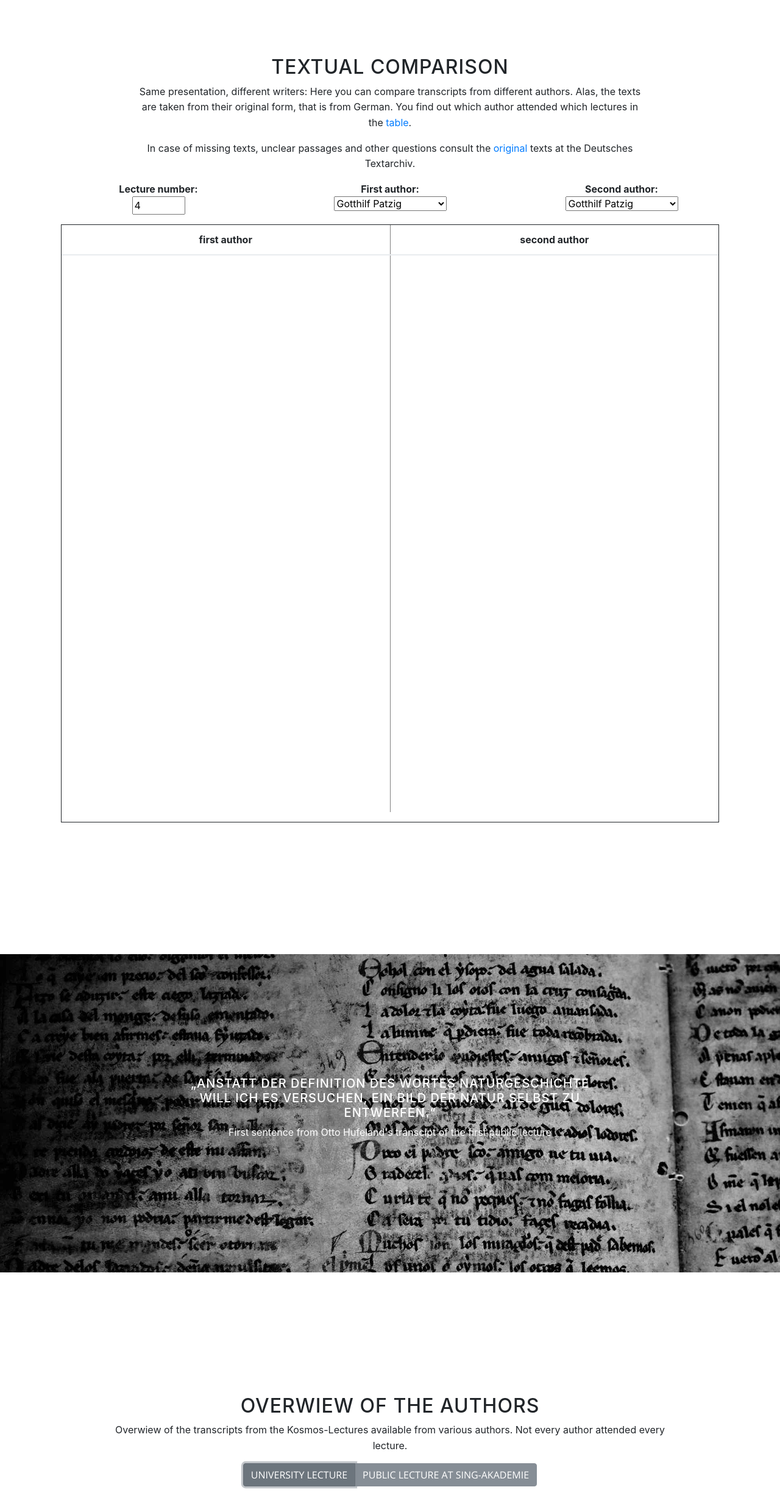
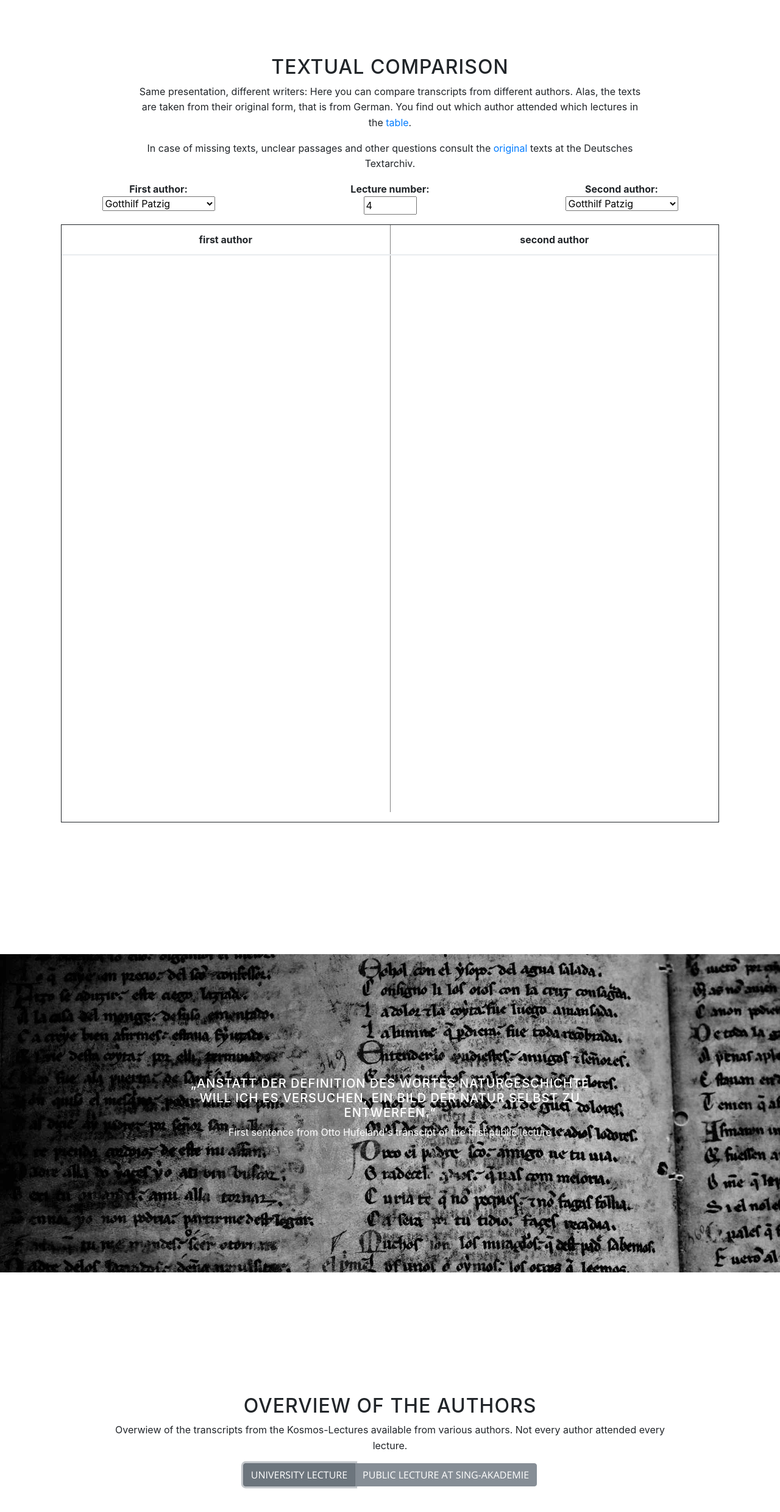
Before and after one commit to calculatinginfinity/ExploringTheHiddenKosmos, a website with bundled scripts: page www/index_en.html in a window 1280 px wide. Shown: the part 2430-4910 px from the top of the page at 61% size. Built offline with nearby package versions, Linux system fonts and the light colour scheme; a web font is replaced by a local one.

Commit message:
Add files via upload

```diff
--- a/www/index_en.html
+++ b/www/index_en.html
@@ -127,12 +127,7 @@
          </div>
          <div class="container">
             <div class="row mar-bot40">
-               <div class="col-lg-4">
-                  <div class="align-left">
-                     <b>Lecture number:</b><br>
-                     <input type="number" id="vorlesungsnummer" value="4" min="1" max="62">
-                  </div>
-               </div>
+
                <div class="col-lg-4">
                   <div class="align-left">
                      <b>First author:</b><br>
@@ -146,6 +141,14 @@
                      </select>
                   </div>
                </div>
+
+               <div class="col-lg-4">
+                  <div class="align-left">
+                     <b>Lecture number:</b><br>
+                     <input type="number" id="vorlesungsnummer" value="4" min="1" max="62">
+                  </div>
+               </div>
+
                <div class="col-lg-4">
                   <div class="align-left">
                      <b>Second author:</b><br>
@@ -202,7 +205,7 @@
             <div class="row mar-bot40">
                <div class="col-md-10 mx-auto">
                   <div class="section-header">
-                     <h2 class="section-heading animated" data-animation="bounceInUp">Overwiew of the authors</h2>
+                     <h2 class="section-heading animated" data-animation="bounceInUp">Overview of the authors</h2>
                      <p>Overwiew of the transcripts from the Kosmos-Lectures available from various authors. Not every author attended every lecture.
                      </p>
                   </div>
```
